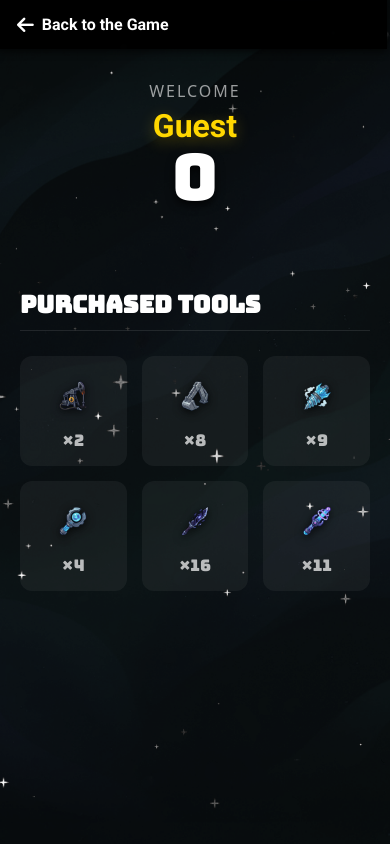
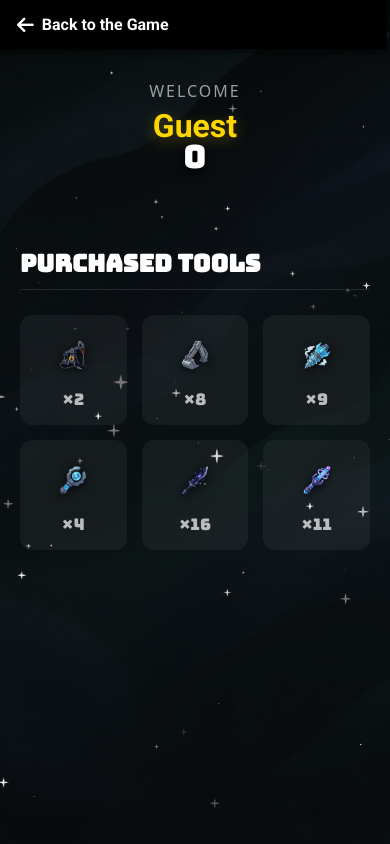
Before and after one commit to elblasy1986/elblasy, a website: page world-clickers/profile.html in a window 390 px wide. Drawn offline with Linux system fonts and the light colour scheme.

Commit message:
Add files via upload

```diff
--- a/world-clickers/style.css
+++ b/world-clickers/style.css
@@ -21,6 +21,16 @@
     /* Removed Roboto per user request */
     overflow: hidden;
     color: white;
+}
+
+/* --- Standalone Pages (Login, Nickname, etc.) --- */
+.standalone-page,
+.standalone-page body {
+    overflow: hidden !important;
+    height: 100vh !important;
+    width: 100vw !important;
+    margin: 0;
+    padding: 0;
 }
 
 /* --- Layout --- */
@@ -2246,12 +2256,6 @@
         height: 2rem;
     }
 
-    /* Remove scroll issue on standalone pages */
-    .standalone-page,
-    .standalone-page body {
-        overflow: hidden !important;
-        height: 100% !important;
-    }
 
     .page-wrapper {
         padding-bottom: 20px !important;
@@ -2531,4 +2535,8 @@
     .profile-nickname {
         font-size: 2rem;
     }
-}
+
+    .profile-value {
+        font-size: 2rem;
+    }
+}
```
